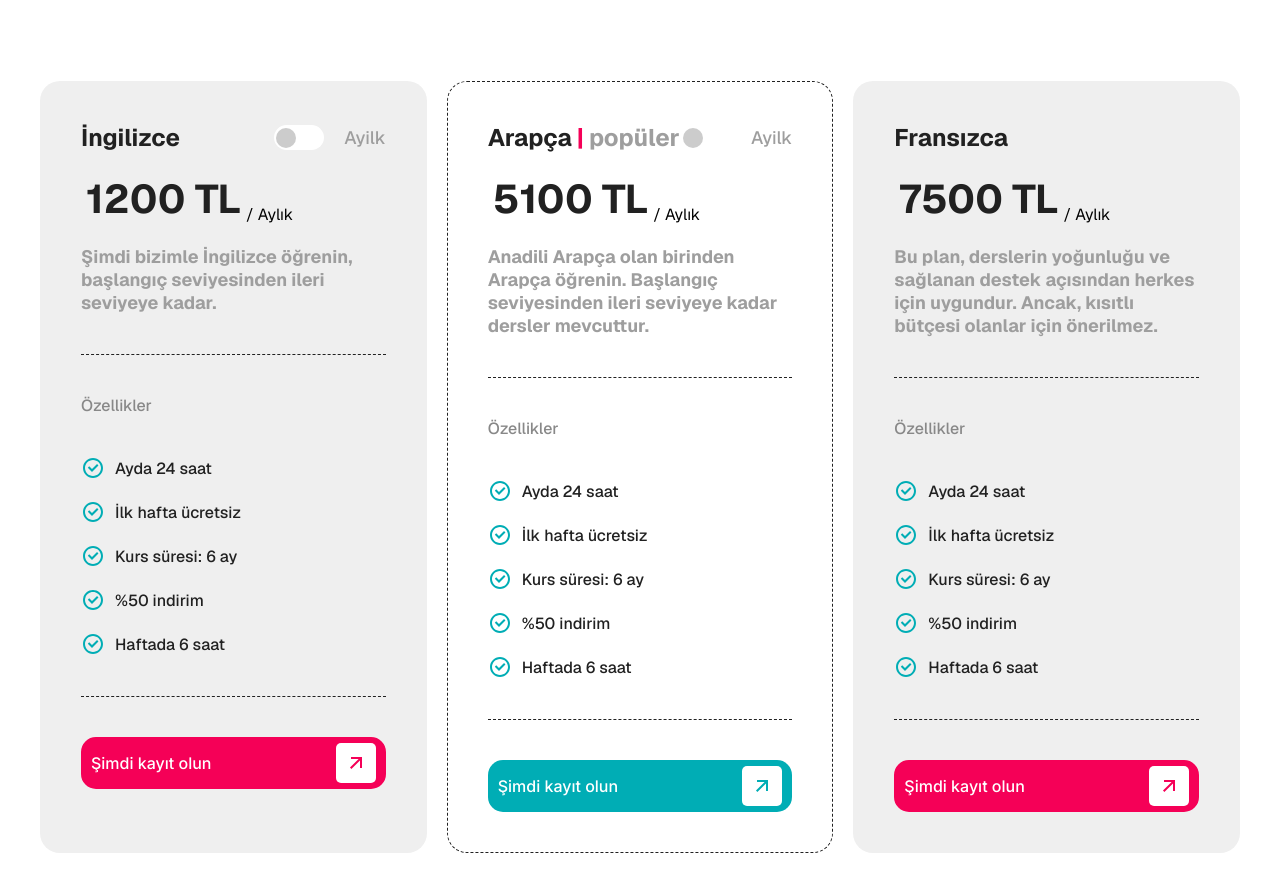
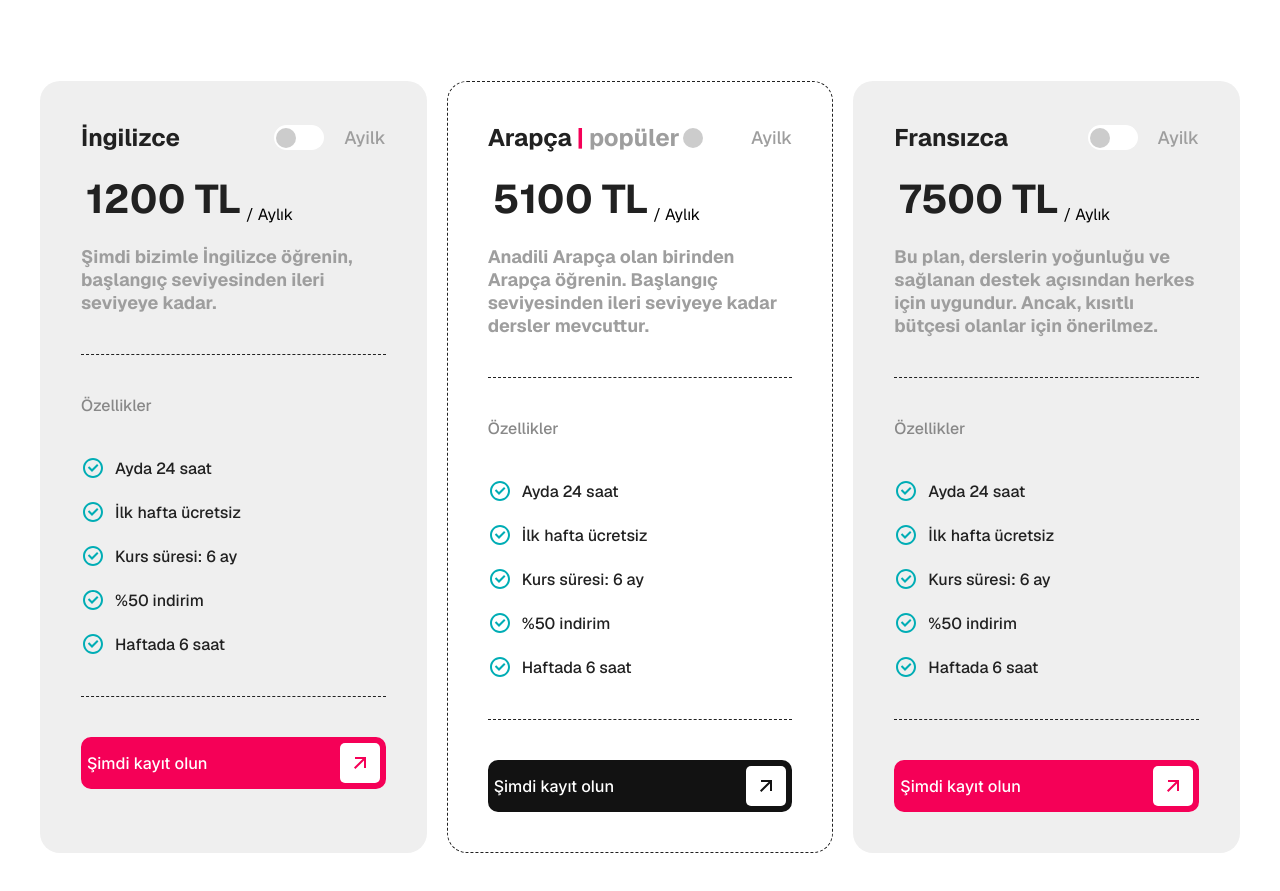
Before and after one commit to a00ae/Ceylan-Academic, a React (Vite) app: page / in a window 1280 px wide. Shown: the part 1869-2760 px from the top of the page. Built offline with nearby package versions, Linux system fonts and the light colour scheme.

Commit message:
new animation

```diff
--- a/src/components/layout/Header/Header.tsx
+++ b/src/components/layout/Header/Header.tsx
@@ -3,7 +3,7 @@ import {RiGraduationCapFill } from "@remixicon/react"
 // إذا كنت تستخدم Vite، أضف ?react في نهاية المسار لاستيرادها كمكون
 // @ts-ignore
 import CeylanLogo from "../../../assets/logo/Ceylan-Language-Academi-Logo.svg?react";
-// import Button from "../../ui/Button/Button";
+import Button from "../../ui/Button/Button";
 
 const header: string[] = ["home", "price", "content", "about my"];
 
@@ -23,7 +23,7 @@ const Header = () => {
           </li>
         ))}
       </ul>
-      {/* <Button  size="small">Get Started</Button> */}
+      <Button variant="black" size="large">Get Started</Button>
     </header>
   );
 };
--- a/src/components/layout/Main/section-1/Service.module.scss
+++ b/src/components/layout/Main/section-1/Service.module.scss
@@ -88,7 +88,7 @@
             display: none;
           }
           .ceylan {
-            width: calc(100% - 10px );
+            width: calc(100% - 10px);
             margin: auto;
           }
           .ig {
@@ -147,9 +147,8 @@
       grid-template-columns: 1fr;
       gap: var(--space-md);
       .service_specifications-desc {
-        font-size: calc(var(--font-size-sm) + 2px);
-        font-weight: var(--font-weight-main);
-        color: var(--text-color);
+        @include service.typography-style(sm, bold, text-color);
+
         @media (max-width: service.$width-xxl) {
           display: none;
         }
--- a/src/components/layout/Main/section-2/Plans.tsx
+++ b/src/components/layout/Main/section-2/Plans.tsx
@@ -22,14 +22,16 @@ const Plans = () => {
   return (
     <section className={styles.plans}>
       <div
-        ref={containerRef}
+        // ref={containerRef}
         className={`${styles["plans_container"]} ${isVisible ? styles.visible : ""}`}>
         {/* نمرر الكائن مباشرة بدون map */}
         <Box {...plans} />
 
         <Heading {...plans} animate={isVisible} />
 
-        <div className={styles["plans_card"]}>
+        <div
+        ref={containerRef}
+          className={`${styles["plans_card"]} ${isVisible ? styles.visible : ""}`}>
           {DataPlans.map(
             ({ id, type, name, price, discount, desc, features, currency }) => {
               const isYearly = !!checkedPlans[name];
@@ -50,7 +52,6 @@ const Plans = () => {
                         )}
                       </div>
 
-                      {type !== "Professional" ? (
                       <div className={styles["title_left"]}>
                         <div className={styles["check-box"]}>
                           <label className={styles.switch}>
@@ -64,7 +65,6 @@ const Plans = () => {
                           <p>Ayilk</p>
                         </div>
                       </div>
-                      ) : null}
                     </div>
                     {/* price */}
                     <div
@@ -102,18 +102,20 @@ const Plans = () => {
                   {/* btn */}
                   {type === "Premium" ? (
                     <Button
-                      variant="primary"
+                      arrow={true}
+                      variant="black"
                       style={{
                         justifyContent: "space-between",
-                        borderRadius: "var(--border-radius-lg)",
+                        borderRadius: "var(--border-radius-md)",
                       }}>
                       Şimdi kayıt olun
                     </Button>
                   ) : (
                     <Button
+                      arrow={true}
                       style={{
                         justifyContent: "space-between",
-                        borderRadius: "var(--border-radius-lg)",
+                        borderRadius: "var(--border-radius-md)",
                       }}>
                       Şimdi kayıt olun
                     </Button>
--- a/src/components/ui/Button/Button.module.scss
+++ b/src/components/ui/Button/Button.module.scss
@@ -25,6 +25,14 @@ $btn-themes: (
     hover-bg: var(--color-secondary-hover),
     hover-border: var(--color-secondary-hover),
     hover-color: #ffffff             // يظل النص أبيض
+  ),
+  "black": (
+  bg: var( --heading-color),
+  color: var(--color-white),
+  border: var(--heading-color),
+  hover-bg: var(--color-white),
+  hover-border: var(--heading-color),
+  hover-color: var(--heading-color),
   ),
   "dark": ( // مثال إضافي لزر بخلفية سوداء يتحول لشفاف أو أبيض عند الهوفر
     bg: #000000,
@@ -56,7 +64,7 @@ $btn-themes: (
       transition: transform var(--transition-main);
       background-color: inherit;
       backface-visibility: hidden;
-      transform: translateZ(0);
+      transform: translateY(0);
 
       &::before {
         content: attr(data-title) ;
@@ -122,6 +130,6 @@ $btn-themes: (
 
   // 4. الأحجام
   &.small { padding: 3px 3px; font-size: 14px; }
-  &.medium { padding: 4px 8px; font-size: 16px; }
+  &.medium { padding: 4px 4px; font-size: 16px; }
   &.large {padding: 12px 12px; font-size: 18px;}
 }
--- a/src/components/ui/Button/Button.tsx
+++ b/src/components/ui/Button/Button.tsx
@@ -3,10 +3,12 @@ import styles from "./Button.module.scss";
 interface ButtonProps extends React.AnchorHTMLAttributes<HTMLAnchorElement> {
   variant?: "default" | "primary" | "secondary" | "danger" | "black"; // تحديد أشكال الزر
   size?: "small" | "medium" | "large";
+  arrow?: boolean;
 }
 
 const Button: React.FC<ButtonProps> = ({
   children,
+  arrow = false,
   variant = "default",
   size = "medium",
   className = "",
@@ -20,9 +22,11 @@ const Button: React.FC<ButtonProps> = ({
           {children}
         </span>
       </div>
-      <div className={styles.svg}>
-        <RiArrowRightUpLine />
-      </div>
+      {arrow && (
+        <div className={styles.svg}>
+          <RiArrowRightUpLine />
+        </div>
+      )}
     </a>
   );
 };
--- a/src/components/ui/Card/BentoGrid.tsx
+++ b/src/components/ui/Card/BentoGrid.tsx
@@ -96,7 +96,7 @@ export function BentoGrid() {
                   <RiArrowRightUpLine />
                 </div>
               </a> */}
-              <Button>{card.title}</Button>
+              <Button arrow={true}>{card.title}</Button>
             </>
           )}
         </div>
--- a/src/components/ui/Loader/Loader.tsx
+++ b/src/components/ui/Loader/Loader.tsx
@@ -37,6 +37,7 @@ const Loader = (props: Props) => {
             {text.split("").map((char, index) => (
               <span
                 style={{
+                  // backgroundColor: "var(--color-white)",
                   fontSize: "100px",
                   display: "inline-block",
                   opacity: props.loading ? "1" : "0",
--- a/src/hooks/useScrollAnimation.ts
+++ b/src/hooks/useScrollAnimation.ts
@@ -1,39 +1,33 @@
 import { useEffect, useRef, useState } from "react";
 
-export function useScrollAnimation(threshold = 0.05) {
+export function useScrollAnimation(threshold = 0.1, rootMargin = "0px 0px -50px 0px") {
   const elementRef = useRef<HTMLDivElement>(null);
   const [isVisible, setIsVisible] = useState(false);
 
   useEffect(() => {
     const currentElement = elementRef.current;
-    if (!currentElement) return;
-
-    // حل احتياطي: إذا كان المتصفح لا يدعم IntersectionObserver لأي سبب، أظهر البطاقات فوراً
-    if (!window.IntersectionObserver) {
-      setIsVisible(true);
-      return;
-    }
 
     const observer = new IntersectionObserver(
       ([entry]) => {
         if (entry.isIntersecting) {
-          console.log("العنصر ظهر في الشاشة والأنميشن يجب أن يعمل الآن!");
           setIsVisible(true);
-          observer.unobserve(currentElement); // توقف عن المراقبة فوراً
+          console.log("ظهر العنصر ")
+          // نوقف المراقبة بمجرد الظهور الأول لتجنب تكرار الأنميشن
+          if (currentElement) observer.unobserve(currentElement);
         }
       },
-      {
-        threshold,
-        rootMargin: "0px 0px -10px 0px" // تقليل الهامش لتفادي مشاكل الشاشات الصغيرة
-      }
+      { threshold, rootMargin }
     );
 
-    observer.observe(currentElement);
+    if (currentElement) {
+      observer.observe(currentElement);
+    }
 
     return () => {
       if (currentElement) observer.unobserve(currentElement);
     };
-  }, [threshold]);
+  }, [threshold, rootMargin]);
 
+  // نُرجع الـ ref لتثبيته على العنصر، والحالة لمعرفة هل ظهر أم لا
   return [elementRef, isVisible] as const;
 }
```
Lines whose indentation alone changed are shown as unchanged.
